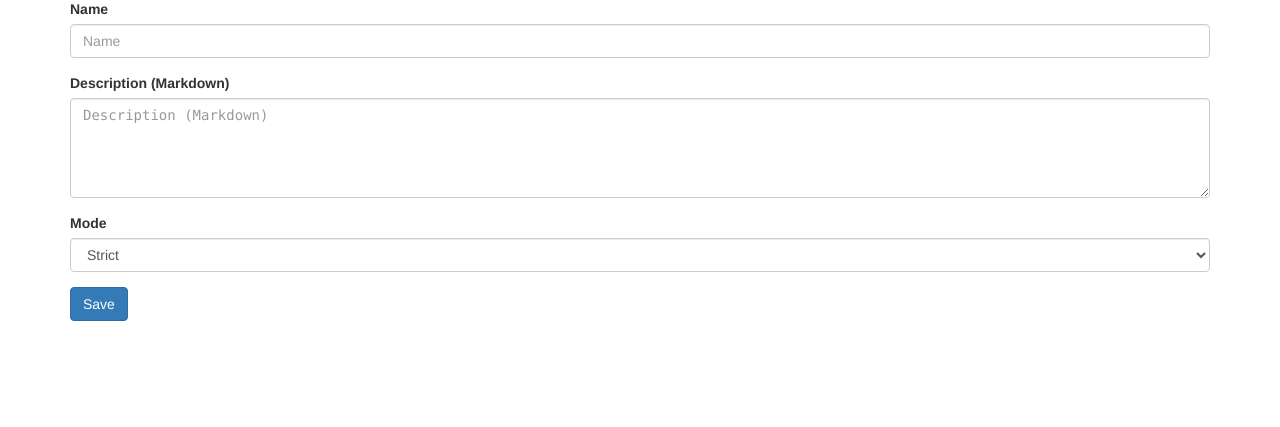
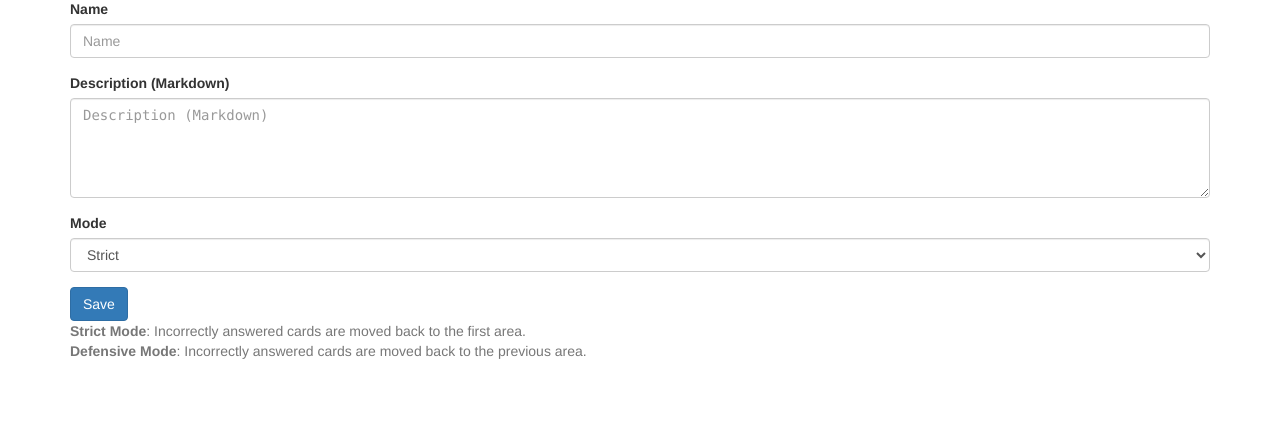
Before and after one commit to joeig/memodrop, a Django app: page /categories/add/ in a window 1280 px wide. Shown: the part 142-569 px from the top of the page. Run offline with Django 3.2, Linux system fonts and the light colour scheme; some libraries are stand-ins or nearby versions.

Commit message:
Add comments and help messages

```diff
--- a/cards/models.py
+++ b/cards/models.py
@@ -49,5 +49,7 @@ class Card(models.Model):
         self.save()
 
     def set_last_interaction(self, last_interaction=timezone.now()):
+        """Set date and time of last interaction
+        """
         self.last_interaction = last_interaction
         self.save()
--- a/categories/models.py
+++ b/categories/models.py
@@ -20,11 +20,17 @@ class Category(models.Model):
         return self.name
 
     def get_absolute_url(self):
+        """Get the absolute URL to a single card
+        """
         return reverse('category-detail', kwargs={'pk': self.pk})
 
     def get_cards_for_area(self, area):
+        """Get all cards of a specific area
+        """
         return self.cards.filter(area=area)
 
     def set_last_interaction(self, last_interaction=timezone.now()):
+        """Set date and time of last interaction
+        """
         self.last_interaction = last_interaction
         self.save()
--- a/categories/templates/categories/category_create_form.html
+++ b/categories/templates/categories/category_create_form.html
@@ -10,4 +10,9 @@
             <input type="submit" class="btn btn-primary" value="Save" />
        {% endbuttons %}
     </form>
+    <p class="text-muted">
+        <strong>Strict Mode</strong>: Incorrectly answered cards are moved back to the first area.
+        <br />
+        <strong>Defensive Mode</strong>: Incorrectly answered cards are moved back to the previous area.
+    </p>
 {% endblock %}
--- a/categories/templates/categories/category_update_form.html
+++ b/categories/templates/categories/category_update_form.html
@@ -10,4 +10,9 @@
             <input type="submit" class="btn btn-primary" value="Save" />
        {% endbuttons %}
     </form>
+    <p class="text-muted">
+        <strong>Strict Mode</strong>: Incorrectly answered cards are moved back to the first area.
+        <br />
+        <strong>Defensive Mode</strong>: Incorrectly answered cards are moved back to the previous area.
+    </p>
 {% endblock %}
```
